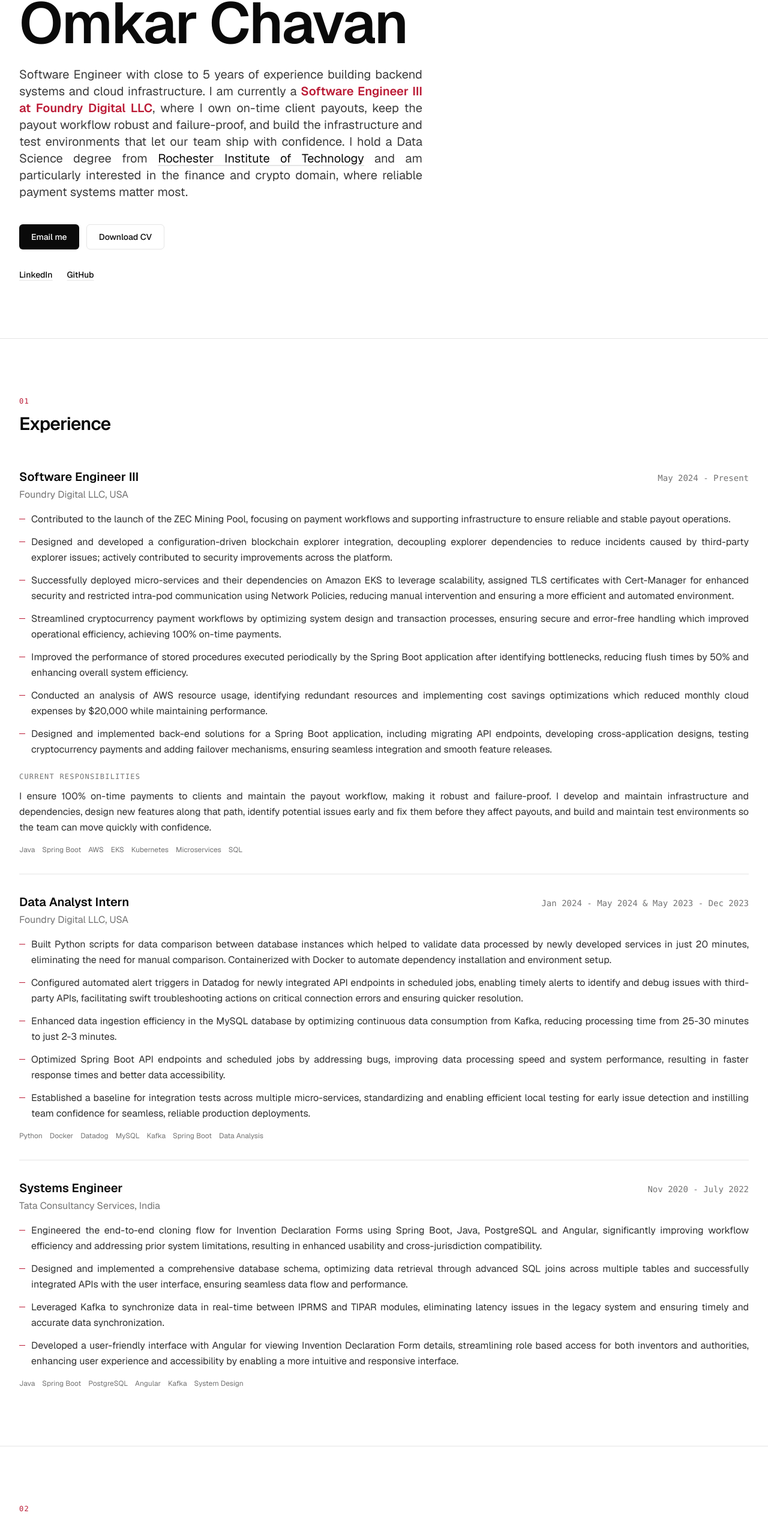
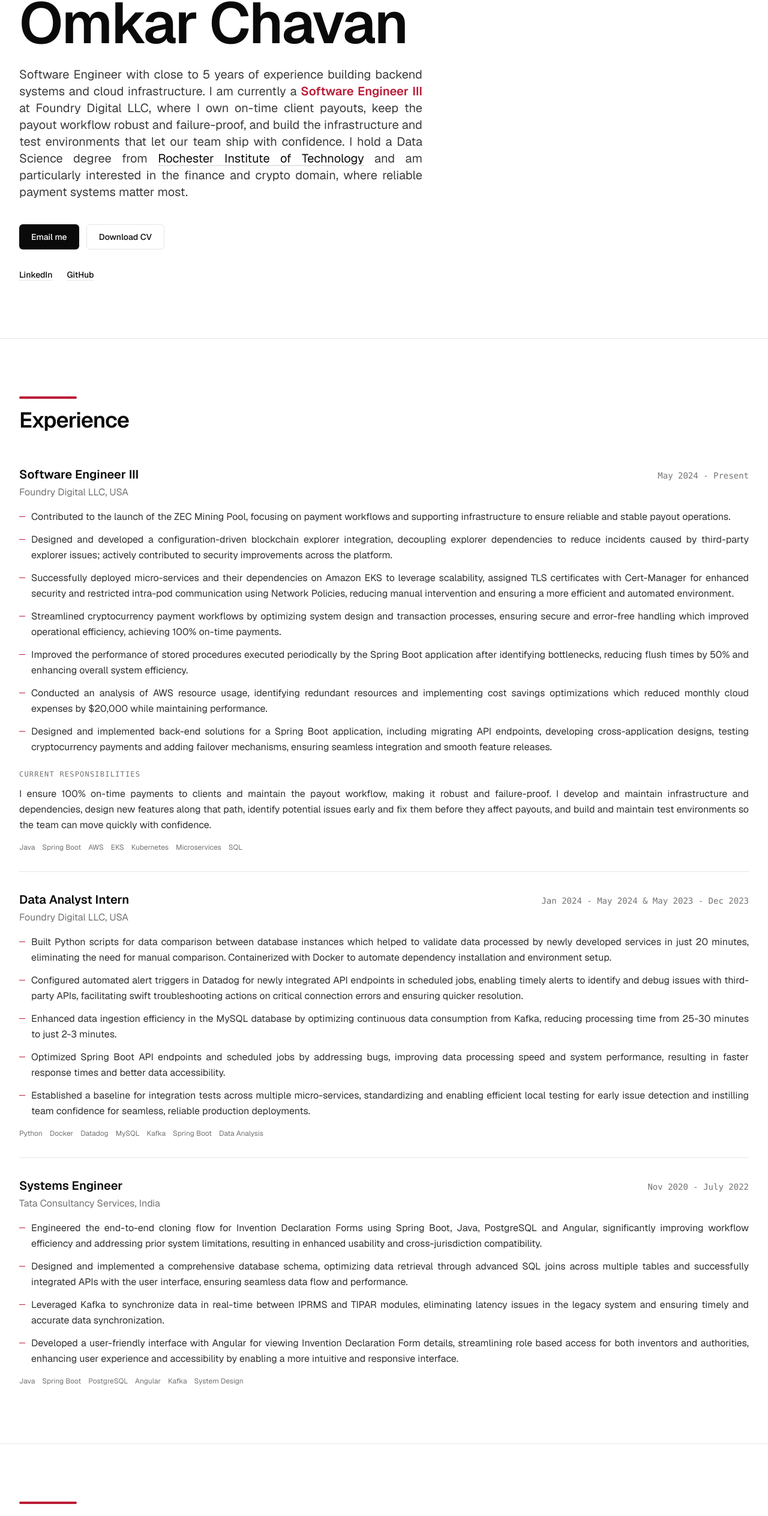
Before and after one commit to comkar893/comkar893.github.io, a Next.js app: page / in a window 1280 px wide. Shown: the part 230-2758 px from the top of the page at 60% size. Built offline with nearby package versions, Linux system fonts and the light colour scheme.

Commit message:
Enhance UI

```diff
--- a/src/app/page.tsx
+++ b/src/app/page.tsx
@@ -45,7 +45,6 @@ export default function HomePage() {
 
         <SectionWrapper
           id="experience"
-          eyebrow="01"
           title="Experience"
         >
           <div>
@@ -55,7 +54,7 @@ export default function HomePage() {
           </div>
         </SectionWrapper>
 
-        <SectionWrapper id="education" eyebrow="02" title="Education">
+        <SectionWrapper id="education"title="Education">
           <div>
             {educationData.map((item) => (
               <CvItem key={item.id} item={item} type="education" />
@@ -63,7 +62,7 @@ export default function HomePage() {
           </div>
         </SectionWrapper>
 
-        <SectionWrapper id="skills" eyebrow="03" title="Skills" className="bg-card">
+        <SectionWrapper id="skills"title="Skills" className="bg-card">
           <div className="grid grid-cols-1 gap-x-8 gap-y-10 md:grid-cols-2 lg:grid-cols-3">
             {Object.entries(groupedSkills).map(([category, skills]) => (
               <div key={category}>
@@ -78,7 +77,7 @@ export default function HomePage() {
           </div>
         </SectionWrapper>
 
-        <SectionWrapper id="projects" eyebrow="04" title="Projects & Publications">
+        <SectionWrapper id="projects"title="Projects & Publications">
           <div className="space-y-16">
             <div>
               <h3 className="mb-2 font-mono text-xs uppercase tracking-widest text-muted-foreground">Projects</h3>
--- a/src/components/section-wrapper.tsx
+++ b/src/components/section-wrapper.tsx
@@ -21,12 +21,8 @@ const SectionWrapper: FC<SectionWrapperProps> = ({ id, eyebrow, title, subtitle,
         <Reveal>
         <header className="mb-10 flex flex-col gap-3 md:mb-14 md:flex-row md:items-end md:justify-between md:gap-10">
           <div>
-            {eyebrow && (
-              <p className="mb-3 font-mono text-xs tracking-widest text-accent" aria-hidden="true">
-                {eyebrow}
-              </p>
-            )}
-            <h2 id={headingId} className="text-2xl font-semibold tracking-tight text-foreground sm:text-3xl">
+            <span className="mb-4 block h-1 w-24 rounded-full bg-accent" aria-hidden="true" />
+            <h2 id={headingId} className="text-3xl font-semibold tracking-tight text-foreground sm:text-4xl">
               {title}
             </h2>
           </div>
--- a/src/components/sections/contact-section.tsx
+++ b/src/components/sections/contact-section.tsx
@@ -2,35 +2,26 @@ import type { FC } from 'react';
 import SectionWrapper from '@/components/section-wrapper';
 
 // The contact form is disabled until a form service is chosen (static hosting cannot run server actions).
-// Direct links are the reliable option for now.
+// The email link is the only contact method for now.
 const ContactSection: FC = () => {
   return (
-    <SectionWrapper id="contact" eyebrow="05" title="Contact">
+    <SectionWrapper id="contact" title="Contact">
       <div className="max-w-2xl">
-        <p className="text-justify text-lg leading-relaxed text-foreground/85 md:text-xl">
-          The fastest way to reach me is email. I'm happy to talk about engineering roles, collaboration, or anything on this site.
-        </p>
-
-        <ul className="mt-10 space-y-4">
-          <li>
+        <p className="text-justify text-lg leading-relaxed text-foreground/85 md:text-xl">The fastest way to reach me is email.</p>
         <a
           href="mailto:comkar893@gmail.com"
-              className="inline-flex text-2xl font-semibold tracking-tight text-foreground underline decoration-border underline-offset-8 transition-colors hover:text-accent hover:decoration-accent focus-visible:outline-none focus-visible:ring-2 focus-visible:ring-ring rounded-sm md:text-3xl"
+          className="mt-8 inline-flex text-2xl font-semibold tracking-tight text-foreground underline decoration-border underline-offset-8 transition-colors hover:text-accent hover:decoration-accent focus-visible:outline-none focus-visible:ring-2 focus-visible:ring-ring rounded-sm md:text-3xl"
         >
           comkar893@gmail.com
         </a>
-          </li>
-          <li>
         <a
           href="https://linkedin.com/in/omkarchavan25"
           target="_blank"
           rel="noopener noreferrer"
-              className="rounded-sm text-base font-medium text-muted-foreground transition-colors hover:text-accent focus-visible:outline-none focus-visible:ring-2 focus-visible:ring-ring"
+          className="mt-4 block rounded-sm text-base font-medium text-muted-foreground transition-colors hover:text-accent focus-visible:outline-none focus-visible:ring-2 focus-visible:ring-ring"
         >
           LinkedIn →
         </a>
-          </li>
-        </ul>
       </div>
     </SectionWrapper>
   );
--- a/src/components/sections/hero-about-section.tsx
+++ b/src/components/sections/hero-about-section.tsx
@@ -23,7 +23,7 @@ const HeroAboutSection: FC = () => {
 
         <p style={{ animationDelay: '240ms' }} className="rise mt-6 max-w-2xl text-justify text-lg leading-relaxed text-foreground/80 md:text-xl">
           Software Engineer with close to 5 years of experience building backend systems and cloud infrastructure. I am currently a{' '}
-          <span className="font-semibold text-accent">Software Engineer III at Foundry Digital LLC</span>, where I own on-time client payouts,
+          <span className="font-semibold text-accent">Software Engineer III</span> at Foundry Digital LLC, where I own on-time client payouts,
           keep the payout workflow robust and failure-proof, and build the infrastructure and test environments that let our team ship with
           confidence. I hold a Data Science degree from{' '}
           <a
```
Also changed, not shown: 1 other file (tests, documents, lock files or other folders). Lines whose indentation alone changed are shown as unchanged.
